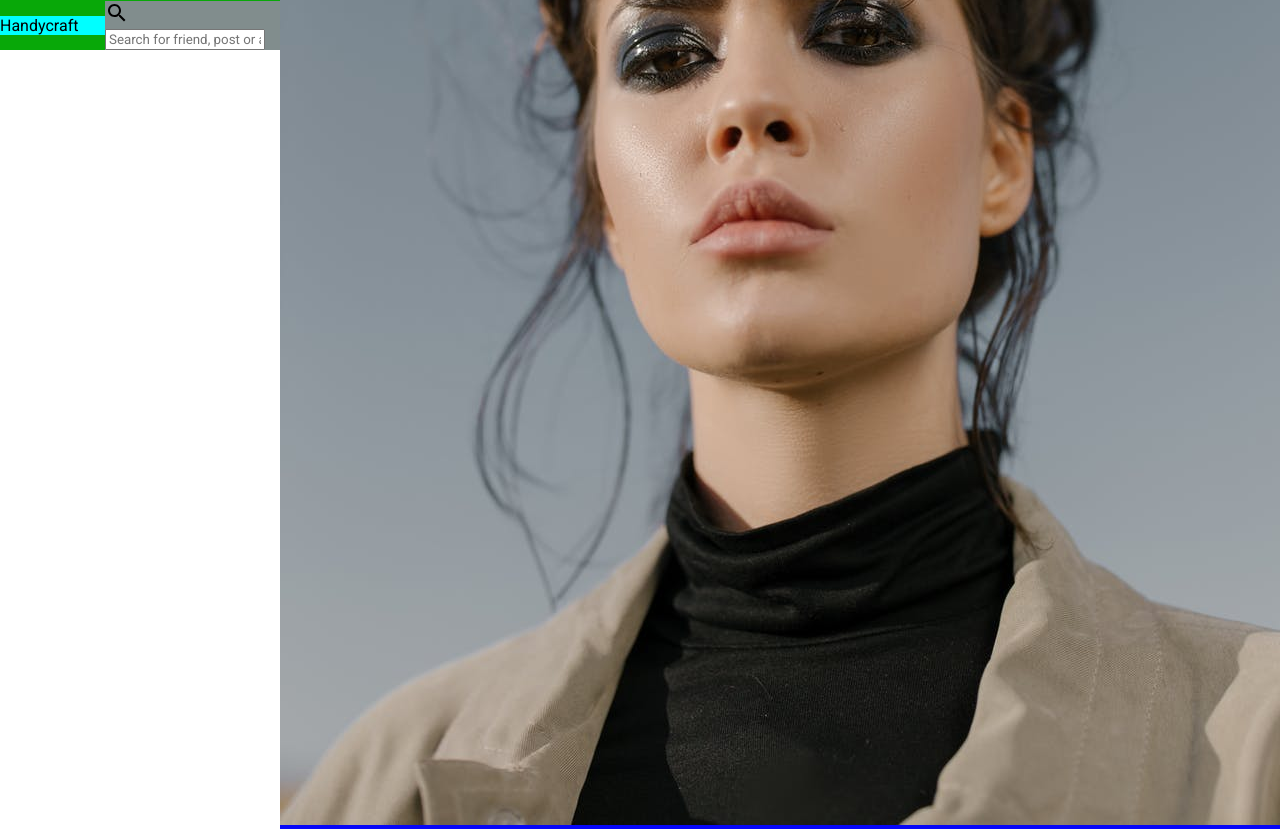
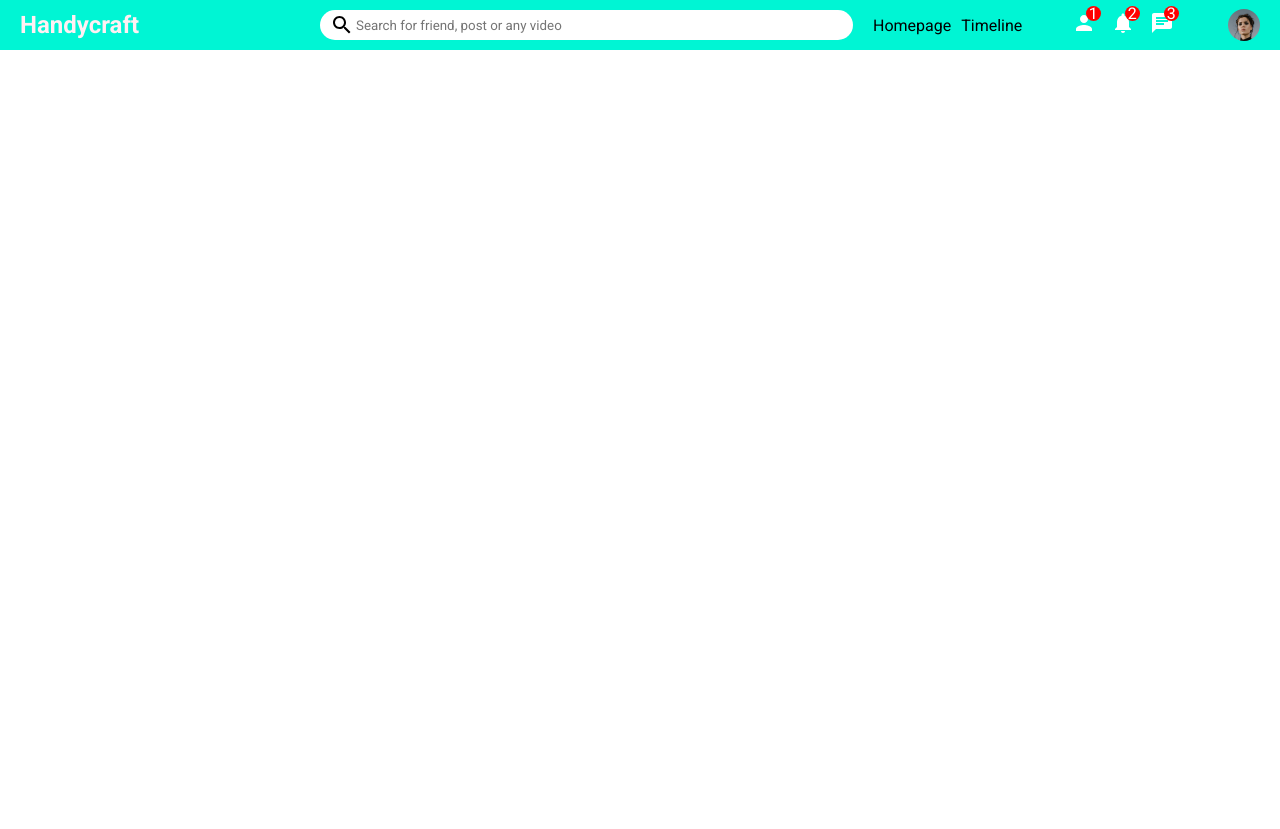
Before and after one commit to SAHEBDHARA/react-social-medial-app, a React (Create React App) app: page / in a window 1280 px wide. After the commit the page ends 800 px from the top, so only its background shows below. Built offline with nearby package versions, Linux system fonts and the light colour scheme.

Commit message:
all css and html of page

```diff
--- a/src/components/topbar/topbar.css
+++ b/src/components/topbar/topbar.css
@@ -1,7 +1,7 @@
 .topbarContainer {
     height: 50px;
     width: 100%;
-    background-color: #08a808;
+    background-color: #00f5d4;
     display: flex;
     align-items: center;
     position: sticky;
@@ -10,13 +10,77 @@
   }
   .topbarLeft{
     flex: 3;
-    background-color: aqua;
-  }
+   }
+   .logo{
+     font-size: 24px;
+     margin-left: 20px;
+     font-weight: bold;
+     color: #fff0f3;
+     cursor: pointer;
+   }
   .topbarCenter{
     flex: 5;
-    background-color: rgb(129, 141, 141);
+
   }
+  .searchbar{
+    width: 100%;
+    height: 30px;
+    background-color: #ffff;
+    border-radius: 20px;
+    display: flex;
+    align-items: center;
+  }
+  .searchIcon{
+    font-style: 20px !important;
+    margin-left: 10px;
+  }
+  .searchInput{
+    border: none;
+    width: 70%;
+  }
+  .searchInput:focus{
+    outline: none;
+  }
+
   .topbarRight{
     flex: 4;
-    background-color: rgb(6, 6, 248);
+    display: flex;
+    align-items: center;
+    justify-content: space-around;
+   }
+   .topbarLink{
+     margin-right: 10px;
+     font-style: 14px;
+     cursor: pointer;
+   }
+   .topbarIcons{
+     display: flex;
+
+   }
+   .topbarIconItem{
+     margin-right: 15px;
+     cursor: pointer;
+     position: relative;
+     color: #ffff;
+   }
+   .topbarIconBadge{
+     width: 15px;
+     height: 15px;
+     background-color: red;
+     border-radius: 50%;
+     color: white;
+     position: absolute;
+     top: -5px;
+    right: -5px;
+    display: flex;
+    align-items: center;
+    justify-content: center;
+    font-style: 10px;
+   }
+  .topbarImg{
+    width: 32px;
+    height: 32px;
+    border-radius: 50%;
+    object-fit: cover;
+    cursor: pointer;
   }
--- a/src/components/topbar/topbar.jsx
+++ b/src/components/topbar/topbar.jsx
@@ -11,7 +11,7 @@
        </div>
        <div className="topbarCenter">
          <div className="searchbar">
-           < Search/>
+           < Search className="searchIcon" />
            <input type="text" placeholder="Search for friend, post or any video" className="searchInput" />
          </div>
        </div>
--- a/src/pages/home/home.js
+++ b/src/pages/home/home.js
@@ -1,6 +1,7 @@
 import Topbar from "../../components/topbar/topbar"
 
 export default function home() {
-  return ( <Topbar/>
+  return (
+  <Topbar/>
   )
 }
```
Also changed, not shown: src/components/feed/feed.css (added), src/components/feed/feed.jsx (added), src/components/rightbar/rightbar.css (added), src/components/rightbar/rightbar.jsx (added), src/components/sidebar/sidebar.css (added), src/components/sidebar/sidebar.jsx (added).
